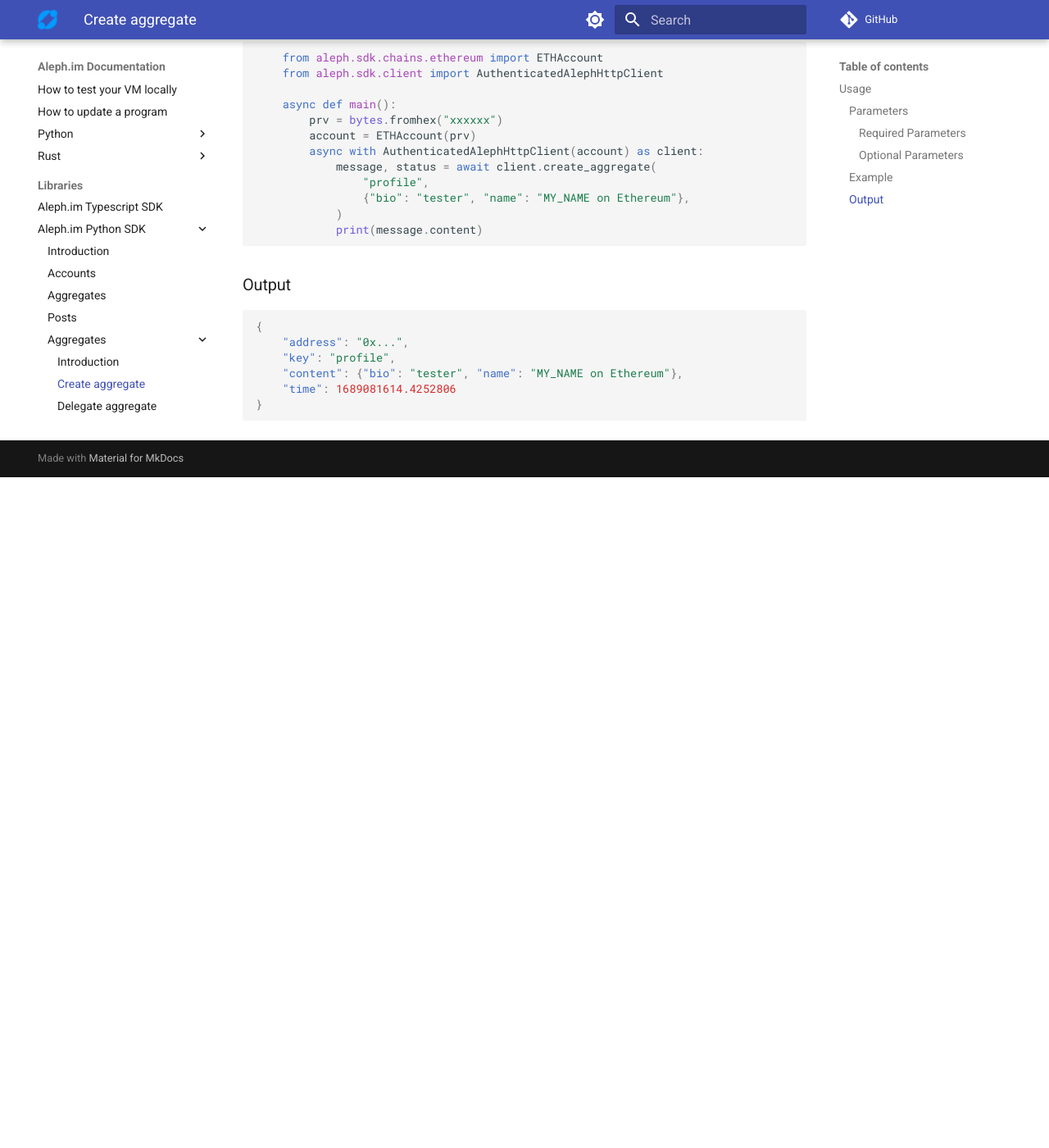
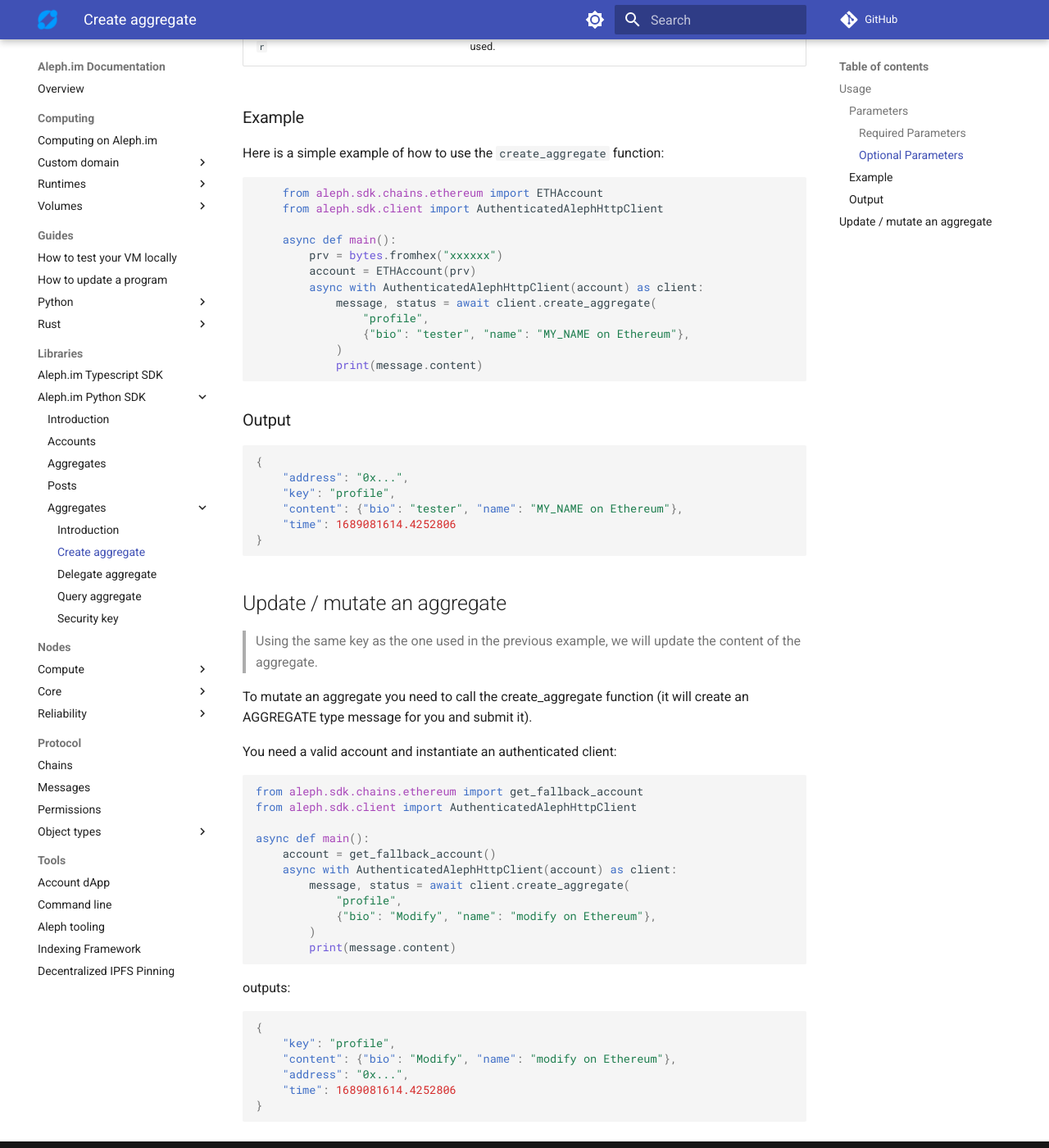
Before and after one commit to aleph-im/aleph-docs, an MkDocs documentation site: the page built from docs/libraries/Aleph.im-Python-SDK/Aggregates/create_aggregate.md, in a window 1280 px wide and 1400 px high, scrolled down 1331 px. Shown: the whole window at 82% size. Built offline with MkDocs 1.6.1 and Material for MkDocs 9.7.7, drawn with Linux system fonts in a browser that asks for light colours; comment, search, counter and statistics services are not loaded; before the commit the page ends 1913 px from its top, so only the background shows below that; some of the changed text lies outside the part shown.

Commit message:
feature: adding example for updating aggregates

````diff
--- a/docs/libraries/Aleph.im-Python-SDK/Aggregates/create_aggregate.md
+++ b/docs/libraries/Aleph.im-Python-SDK/Aggregates/create_aggregate.md
@@ -1,5 +1,10 @@
 To create an aggregate, you need to call the `create_aggregate` function </br>
 You must be connected to an account and authenticated to use this function. You can use the `AuthenticatedAlephHttpClient` class to authenticate.
+
+!!! note
+    Since creating an Aggregate message mutates the value of the specific key,
+    if the key exists, the value object will be updated (mutated) with the object you are saving. <br>
+    <br> An exemple is given at the end of this page.
 
 ## Usage
 
@@ -64,3 +69,35 @@
     "time": 1689081614.4252806
 }
 ```
+
+## Update / mutate an aggregate
+
+> Using the same key as the one used in the previous example, we will update the content of the aggregate.
+
+To mutate an aggregate you need to call the create_aggregate function (it will
+create an AGGREGATE type message for you and submit it).
+
+You need a valid account and instantiate an authenticated client:
+
+```python
+from aleph.sdk.chains.ethereum import get_fallback_account
+from aleph.sdk.client import AuthenticatedAlephHttpClient
+
+async def main():
+    account = get_fallback_account()
+    async with AuthenticatedAlephHttpClient(account) as client:
+        message, status = await client.create_aggregate(
+            "profile",
+            {"bio": "Modify", "name": "modify on Ethereum"},
+        )
+        print(message.content)
+```
+outputs:
+```json
+{
+    "key": "profile",
+    "content": {"bio": "Modify", "name": "modify on Ethereum"},
+    "address": "0x...",
+    "time": 1689081614.4252806
+}
+```
````
